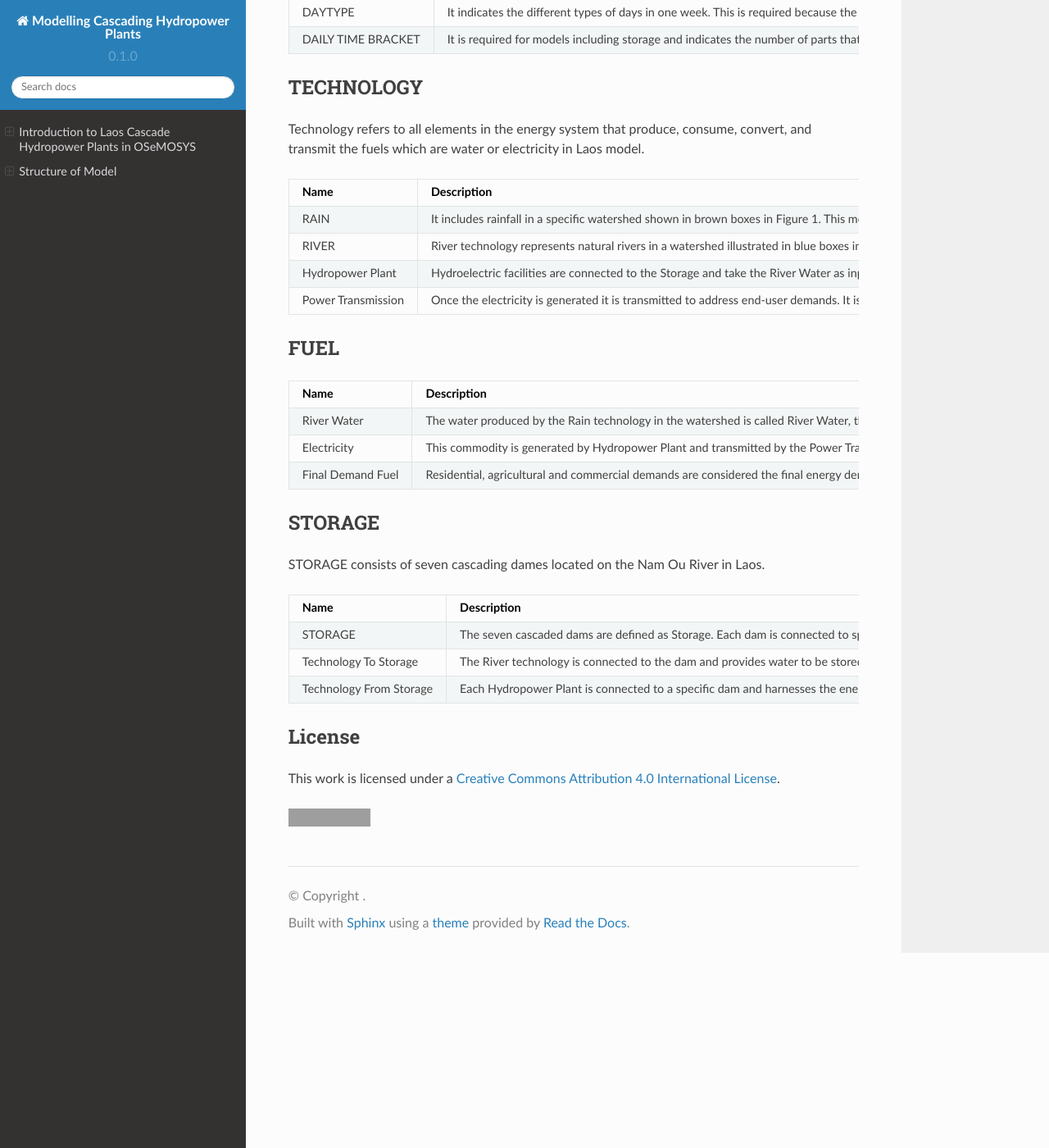
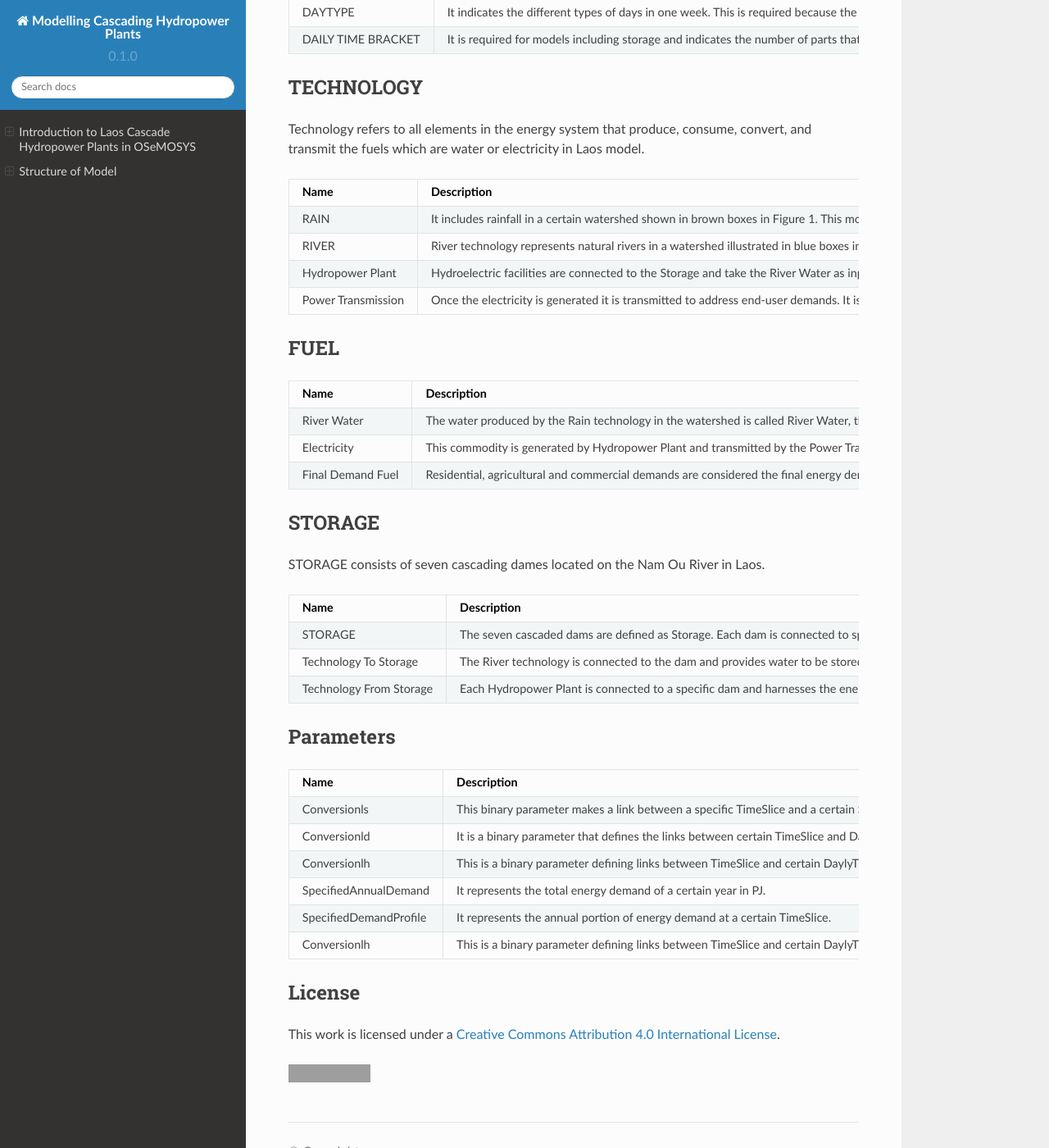
Before and after one commit to YSaedi/Laos_Cascading_HydropowerPlants, a Sphinx documentation site: the page built from docs/source/index.rst, in a window 1280 px wide and 1400 px high, scrolled down 1627 px. Shown: the whole window at 82% size. Built offline with Sphinx 7.4.7 and the Read the Docs theme 2.0.0, drawn with Linux system fonts in a browser that asks for light colours; grey boxes are pictures that could not be loaded.

Commit message:
Update index.rst

```diff
--- a/docs/source/index.rst
+++ b/docs/source/index.rst
@@ -52,7 +52,7 @@ Technology refers to all elements in the energy system that produce, consume, co
 +--------------------------------------------------------+--------------------------------------------------------------------------------------------------------------------------------------------------------------------------------------------------------------------------------------------------------------------------------------------------------------------------------------------------------------------------------------------------------------------------------------------------------------------------------------------------------------------------------+
 | **Name**                                               | **Description**                                                                                                                                                                                                                                                                                                                                                                                                                                                                                                                |
 +========================================================+================================================================================================================================================================================================================================================================================================================================================================================================================================================================================================================================+
-| RAIN                                                   | It includes rainfall in a specific watershed shown in brown boxes in Figure 1. This model starts with Rain technology producing the River Water. The regional precipitation in the watershed of each dam is identified separately, therefore, there are seven Rain technologies in Laos model                                                                                                                                                                                                                                  |
+| RAIN                                                   | It includes rainfall in a certain watershed shown in brown boxes in Figure 1. This model starts with Rain technology producing the River Water. The regional precipitation in the watershed of each dam is identified separately, therefore, there are seven Rain technologies in Laos model                                                                                                                                                                                                                                   |
 +--------------------------------------------------------+--------------------------------------------------------------------------------------------------------------------------------------------------------------------------------------------------------------------------------------------------------------------------------------------------------------------------------------------------------------------------------------------------------------------------------------------------------------------------------------------------------------------------------+
 | RIVER                                                  | River technology represents natural rivers in a watershed illustrated in blue boxes in Figure 1. The input fuel of this technology is the River Water that is produced by the Rain technology. It is modelled as **Technology To Storage** providing water for dams (Storages). Although all seven cascaded HPP are located on one natural river, in this model, seven different River technologies are defined to model regional precipitation and estimate the aggregated water that returns from previous hydropower plants.|
 +--------------------------------------------------------+--------------------------------------------------------------------------------------------------------------------------------------------------------------------------------------------------------------------------------------------------------------------------------------------------------------------------------------------------------------------------------------------------------------------------------------------------------------------------------------------------------------------------------+
@@ -91,6 +91,28 @@ STORAGE consists of seven cascading dames located on the Nam Ou River in Laos.
 +--------------------------------------------------------+--------------------------------------------------------------------------------------------------------------------------------------------------------------------------------------------------------------------------------------------------------------------------------------------------------------------------------------------------------------------------------------------------------------------------------------------------------------------------------------------------------------------------------+
 
 
+Parameters
+-----------------------------------------
++--------------------------------------------------------+----------------------------------------------------------------------------------------------------------------------------------------------------------------------------------------------------------------------------------------------------------------------------------------------+
+| **Name**                                               | **Description**                                                                                                                                                                                                                                                                              |
++========================================================+==============================================================================================================================================================================================================================================================================================+
+| Conversionls                                           | This binary parameter makes a link between a specific TimeSlice and a certain Season. The first three TimeSlices are linked to Season 1, and the remaining are connected to Season 2.                                                                                                        |
++--------------------------------------------------------+-----------------------------------------------------------------------------------------------------------------------------------------------------------------------------------------------------------------------------------------------------------------------+----------------------+
+| Conversionld                                           | It is a binary parameter that defines the links between certain TimeSlice and DayType. There is one DayType in the Laos model.                                                                                                                                                               |
++--------------------------------------------------------+-----------------------------------------------------------------------------------------------------------------------------------------------------------------------------------------------------------------------------------------------------------------------+----------------------+
+| Conversionlh                                           | This is a binary parameter defining links between TimeSlice and certain DaylyTimeBracket.                                                                                                                                                                                                    |
++--------------------------------------------------------+-----------------------------------------------------------------------------------------------------------------------------------------------------------------------------------------------------------------------------------------------------------------------+----------------------+
+| SpecifiedAnnualDemand                                  | It represents the total energy demand of a certain year in PJ.                                                                                                                                                                                                                               |
++--------------------------------------------------------+-----------------------------------------------------------------------------------------------------------------------------------------------------------------------------------------------------------------------------------------------------------------------+----------------------+
+| SpecifiedDemandProfile                                 | It represents the annual portion of energy demand at a certain TimeSlice.                                                                                                                                                                                                                    |
++--------------------------------------------------------+-----------------------------------------------------------------------------------------------------------------------------------------------------------------------------------------------------------------------------------------------------------------------+----------------------+
+| Conversionlh                                           | This is a binary parameter defining links between TimeSlice and certain DaylyTimeBracket.                                                                                                                                                                                                    |
++--------------------------------------------------------+-----------------------------------------------------------------------------------------------------------------------------------------------------------------------------------------------------------------------------------------------------------------------+----------------------+
+
+
+
+
+
 License
 ------------------------------------------------
 This work is licensed under a `Creative Commons Attribution 4.0 International License <http://creativecommons.org/licenses/by/4.0/>`_.
```
